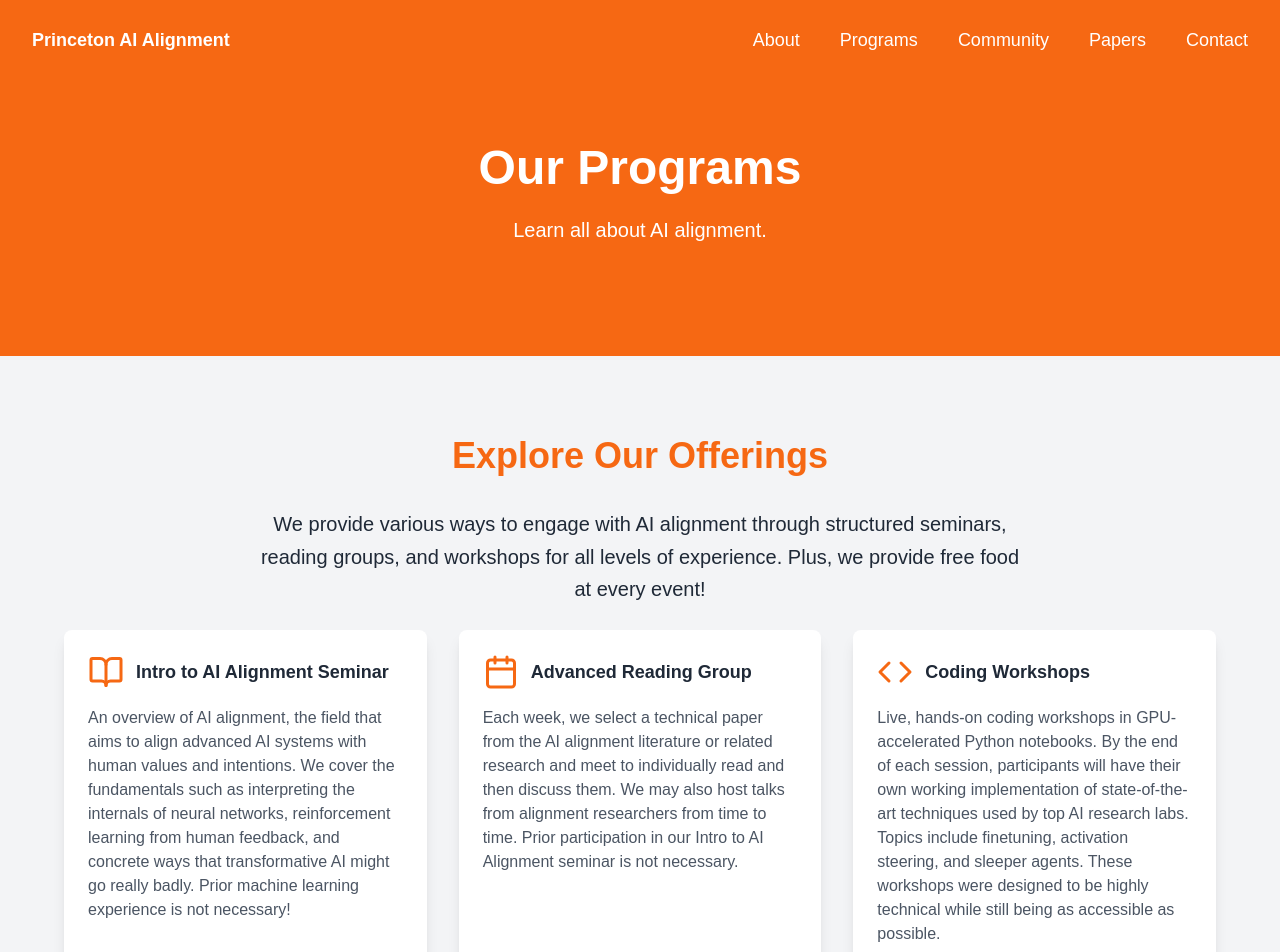
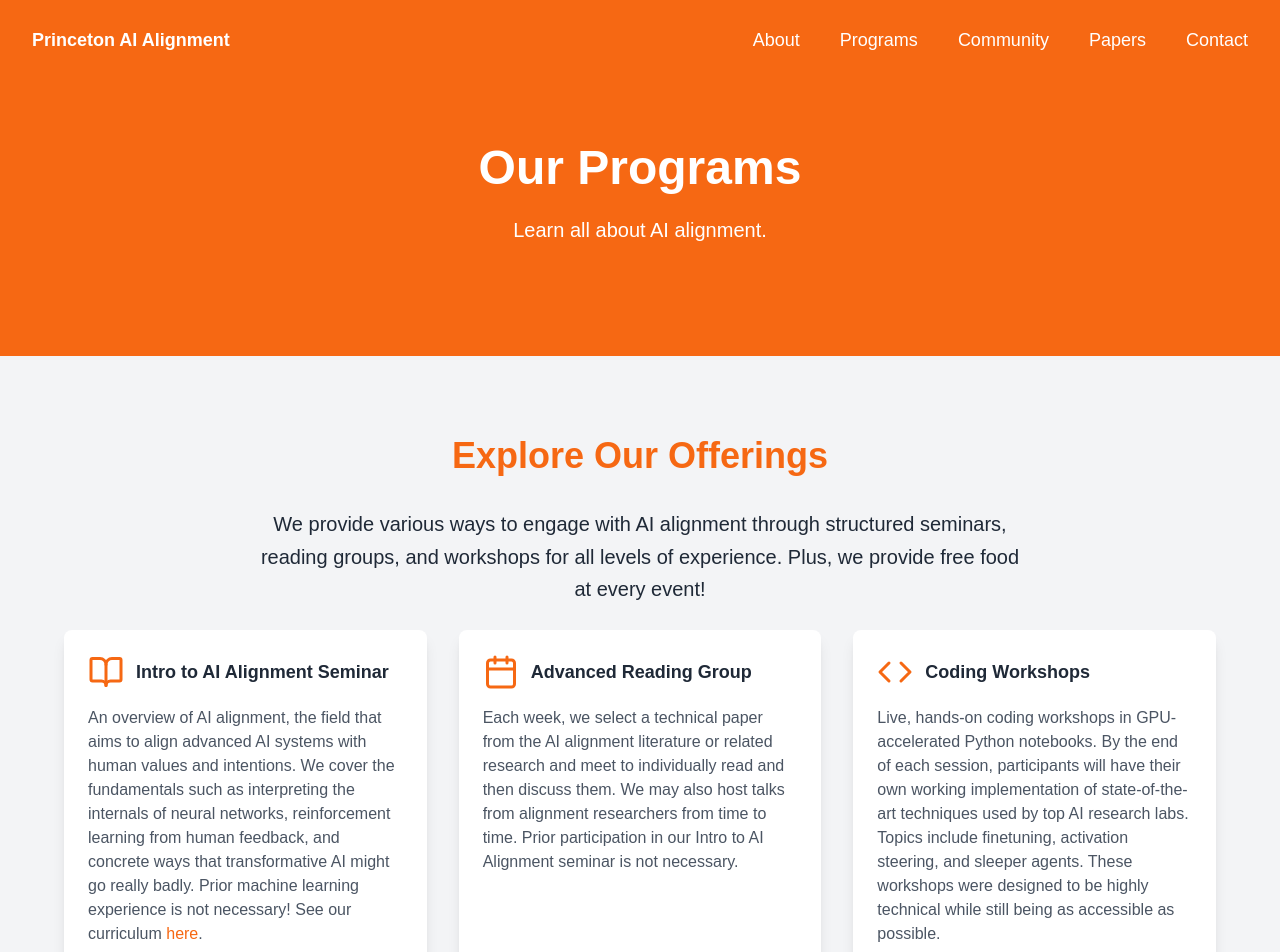
Before and after one commit to princetonaialignment/website, a Next.js app: page /programs in a window 1280 px wide. Shown: the top 952 px of the page. Built offline with nearby package versions, Linux system fonts and the light colour scheme; a web font is replaced by a local one.

Commit message:
Added F2024 seminar curriculum.

```diff
--- a/app/programs/page.tsx
+++ b/app/programs/page.tsx
@@ -15,7 +15,7 @@ const Programs: FC = () => {
   const programs = [
     {
       title: "Intro to AI Alignment Seminar",
-      description: `An overview of AI alignment, the field that aims to align advanced AI systems with human values and intentions. We cover the fundamentals such as interpreting the internals of neural networks, reinforcement learning from human feedback, and concrete ways that transformative AI might go really badly. Prior machine learning experience is not necessary!`,
+      description: `An overview of AI alignment, the field that aims to align advanced AI systems with human values and intentions. We cover the fundamentals such as interpreting the internals of neural networks, reinforcement learning from human feedback, and concrete ways that transformative AI might go really badly. Prior machine learning experience is not necessary! See our curriculum <a href="https://docs.google.com/document/d/1BDu8MiLbjQ-QBu-OsvQBQFVzCCnjVC8wnwmw3vklYfQ/pub" class="text-[#F66813] hover:underline">here</a>.`,
       prerequisites: "None",
       duration: "8 weeks, ~2hr/wk",
       icon: <BookOpen size={36} className="text-[#F66813]" />,
@@ -72,7 +72,8 @@ const Programs: FC = () => {
                       {program.title}
                     </h3>
                   </div>
-                  <p className="text-gray-600 mb-6">{program.description}</p>
+                  {/* TODO: Probably a more sustainable way to do this instead of dangerouslySetInnerHTML? */}
+                  <div className="text-gray-600 mb-6" dangerouslySetInnerHTML={{ __html: program.description }}></div>
                   <div className="border-t border-gray-200 pt-4 mt-auto">
                     <p className="text-sm text-gray-600">
                       <strong className="text-[#F66813]">
```
